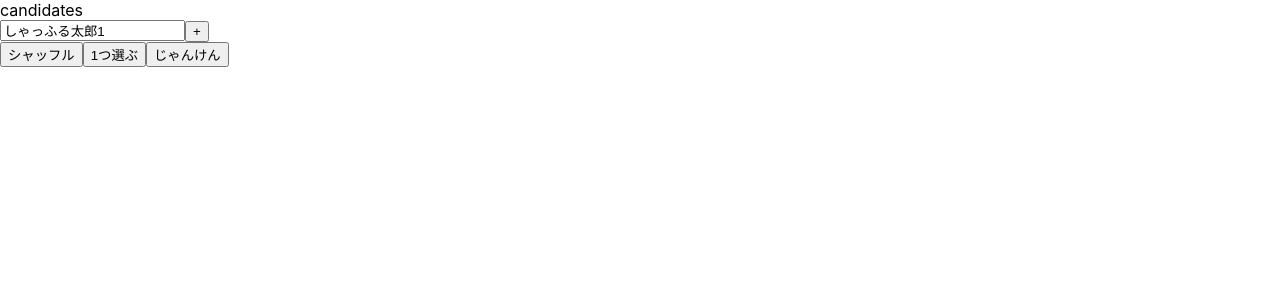
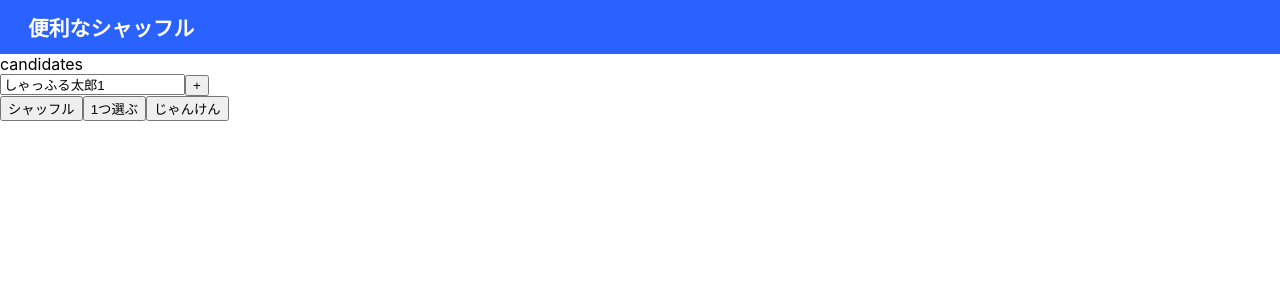
Before and after one commit to ichiren1/shuffle, a React (Create React App) app in the folder frontend/: page / in a window 1280 px wide. Shown: the top 300 px of the page. Built offline with nearby package versions, Linux system fonts and the light colour scheme.

Commit message:
ヘッダーを追加

```diff
--- a/frontend/src/App.tsx
+++ b/frontend/src/App.tsx
@@ -1,12 +1,14 @@
-import React from 'react';
-
 import { Shuffle } from './features/shuffle/Shuffle'
+import { GlobalHeader } from './GlobalHeader'
 import './App.css';
 
 function App() {
   return (
     <div className="App">
-      <Shuffle />
+      <GlobalHeader />
+      <div className="app-content">
+        <Shuffle />
+      </div>
     </div>
   );
 }
--- /dev/null
+++ b/frontend/src/GlobalHeader.css
@@ -0,0 +1,14 @@
+.GlobalHeader {
+  position: fixed;
+  top: 0;
+  color: white;
+  background: #2962ff;
+  width: 100vw;
+  font-size: 12px;
+  padding-left: 16px;
+}
+
+.GlobalHeader-title {
+  margin: 12px;
+  font-size: 1.3rem;
+}
--- /dev/null
+++ b/frontend/src/GlobalHeader.tsx
@@ -0,0 +1,9 @@
+import './GlobalHeader.css'
+
+export function GlobalHeader() {
+  return (
+    <div className='GlobalHeader'>
+      <h1 className='GlobalHeader-title'>便利なシャッフル</h1>
+    </div>
+  )
+}
```
